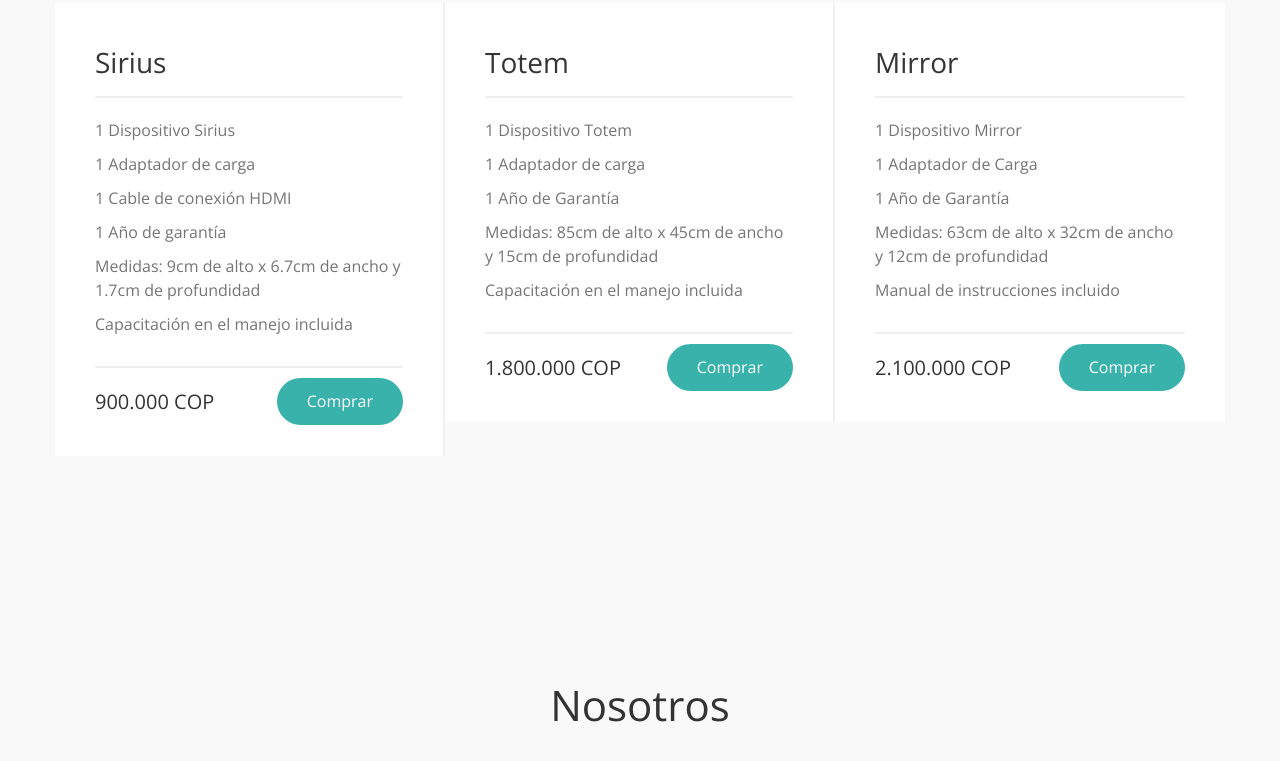
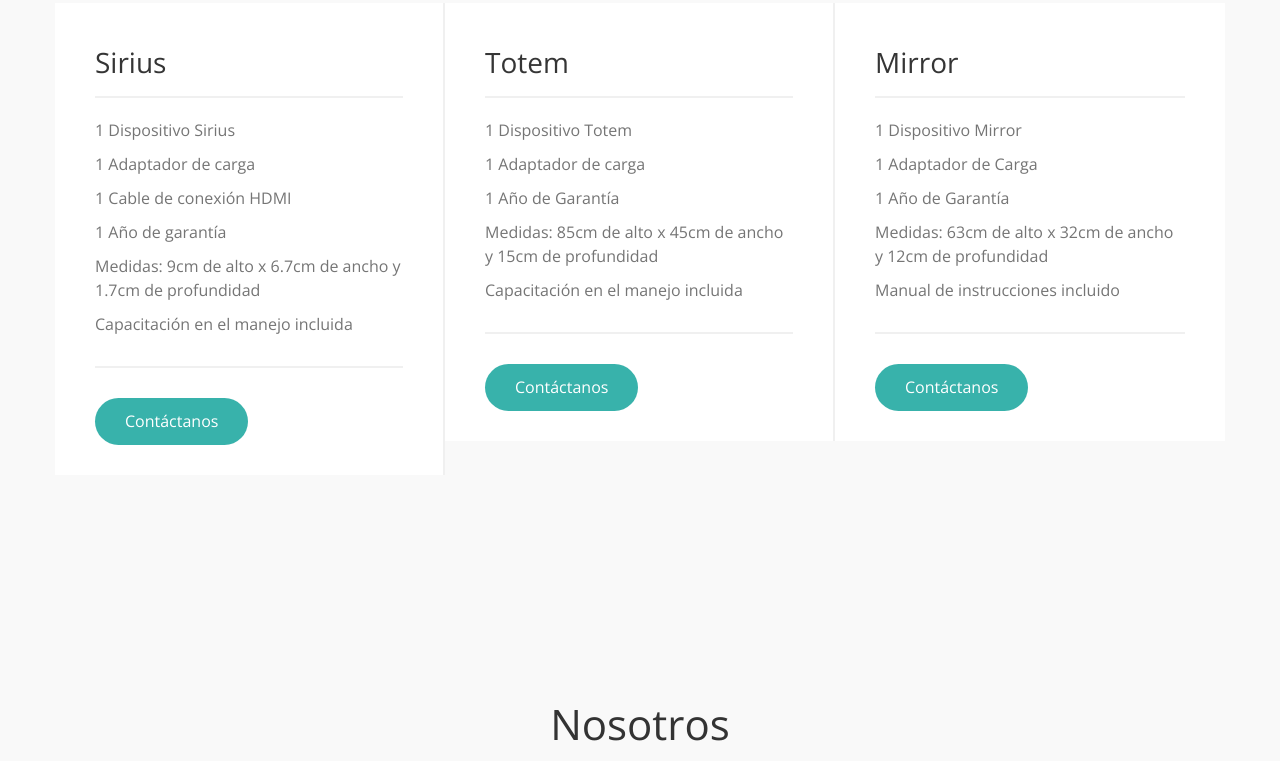
Before and after one commit to andreslipe94/digitalfile_page, a plain HTML site: page index.html in a window 1280 px wide. Shown: the part 1667-2428 px from the top of the page. Drawn offline with nearby package versions, Linux system fonts and the light colour scheme; some packages are replaced by stand-ins of ours; a script that the page names is missing.

Commit message:
se quitan los botones de precios

```diff
--- a/css/tooplate-style.css
+++ b/css/tooplate-style.css
@@ -592,9 +592,9 @@ http://www.tooplate.com/view/2106-soft-landing
   }
 
   .pricing-btn {
-    position: absolute;
+    position: relative;
     top: 10px;
-    right: 0;
+    right: 0px;
     display: inline-block;
   }
 
--- a/index.html
+++ b/index.html
@@ -88,7 +88,7 @@ document.oncontextmenu = function(){return false;}
                          <li><a href="#contact" class="smoothScroll">Contacto</a></li>
                     </ul>
                     <ul class="nav navbar-nav navbar-right">
-                         <li><a href="#">escríbenos - <span>ventas@digitalfile.co</span></a></li>
+                         <li><a>email - soportedigitalfile@gmail.com</a></li>
                     </ul>
                </div>
 
@@ -215,8 +215,8 @@ document.oncontextmenu = function(){return false;}
                                    <p>Capacitación en el manejo incluida</p>
                              </div>
                              <div class="pricing-bottom">
-                                   <span class="pricing-dollar">900.000 COP</span>
-                                   <a href="https://link.wenjoy.com.co/pay/zl142242HPw55026" class="section-btn pricing-btn">Comprar</a>
+                                   <span class="pricing-dollar"></span>
+                                   <a href="#contact" class="section-btn pricing-btn">Contáctanos</a>
                              </div>
                          </div>
                     </div>
@@ -234,8 +234,8 @@ document.oncontextmenu = function(){return false;}
                                    <p>Capacitación en el manejo incluida</p>
                              </div>
                              <div class="pricing-bottom">
-                                   <span class="pricing-dollar">1.800.000 COP</span>
-                                   <a href="https://link.wenjoy.com.co/pay/Es142256Qic20006" id='sirius' class="section-btn pricing-btn">Comprar</a>
+                                   <span class="pricing-dollar"></span>
+                                   <a href="#contact" id='sirius' class="section-btn pricing-btn">Contáctanos</a>
                              </div>
                          </div>
                     </div>
@@ -253,8 +253,8 @@ document.oncontextmenu = function(){return false;}
                                    <p>Manual de instrucciones incluido</p>
                              </div>
                              <div class="pricing-bottom">
-                                   <span class="pricing-dollar">2.100.000 COP</span>
-                                   <a href="https://link.wenjoy.com.co/pay/LJ142311LNs01075" class="section-btn pricing-btn">Comprar</a>
+                                   <span class="pricing-dollar"></span>
+                                   <a href="#contact" class="section-btn pricing-btn">Contáctanos</a>
                              </div>
                          </div>
                     </div>
```
